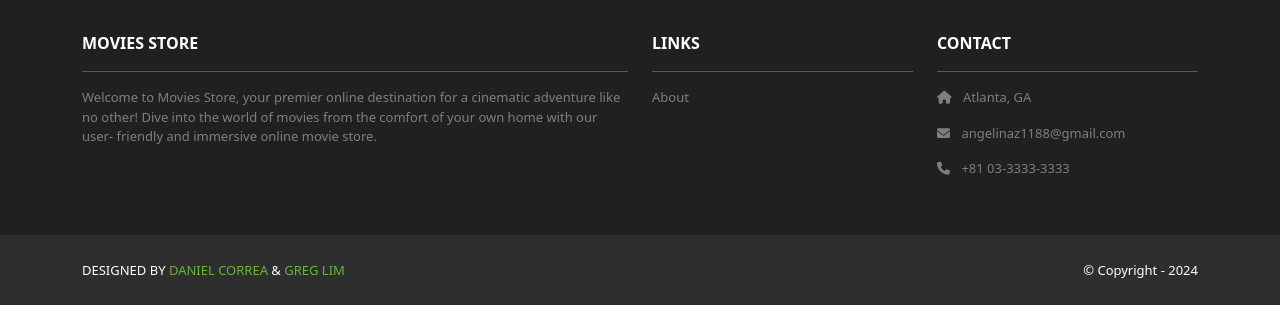
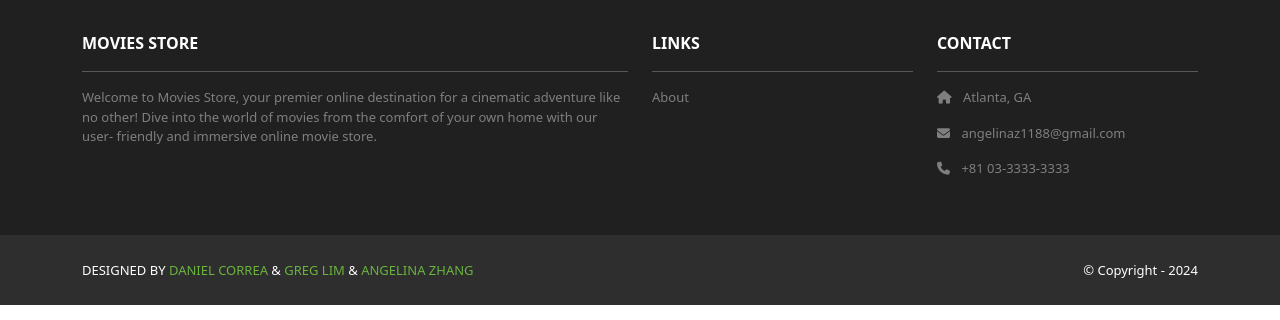
Before and after one commit to zangelina/moviesstore, a Django app: page /accounts/orders/ in a window 1280 px wide. Shown: the part 480-800 px from the top of the page. Run offline with Django 5.2, Linux system fonts and the light colour scheme; a user stored in the database is signed in; data comes from the database, SQL or seed files in the repository; some libraries are stand-ins or nearby versions.

Commit message:
Add Angelina Zhang to the design credits

```diff
--- a/moviesstore/templates/base.html
+++ b/moviesstore/templates/base.html
@@ -108,7 +108,9 @@
             <a href="https://www.x.com/danielgarax"
             target="_blank">DANIEL CORREA</a> &
             <a href="https://www.x.com/greglim81"
-            target="_blank">GREG LIM</a>
+            target="_blank">GREG LIM</a> &
+            <a href="www.linkedin.com/in/angelina-zhang-142a76217"
+            target="_blank">ANGELINA ZHANG</a>
           </span>
         </div>
         <div class="text-white">
```
